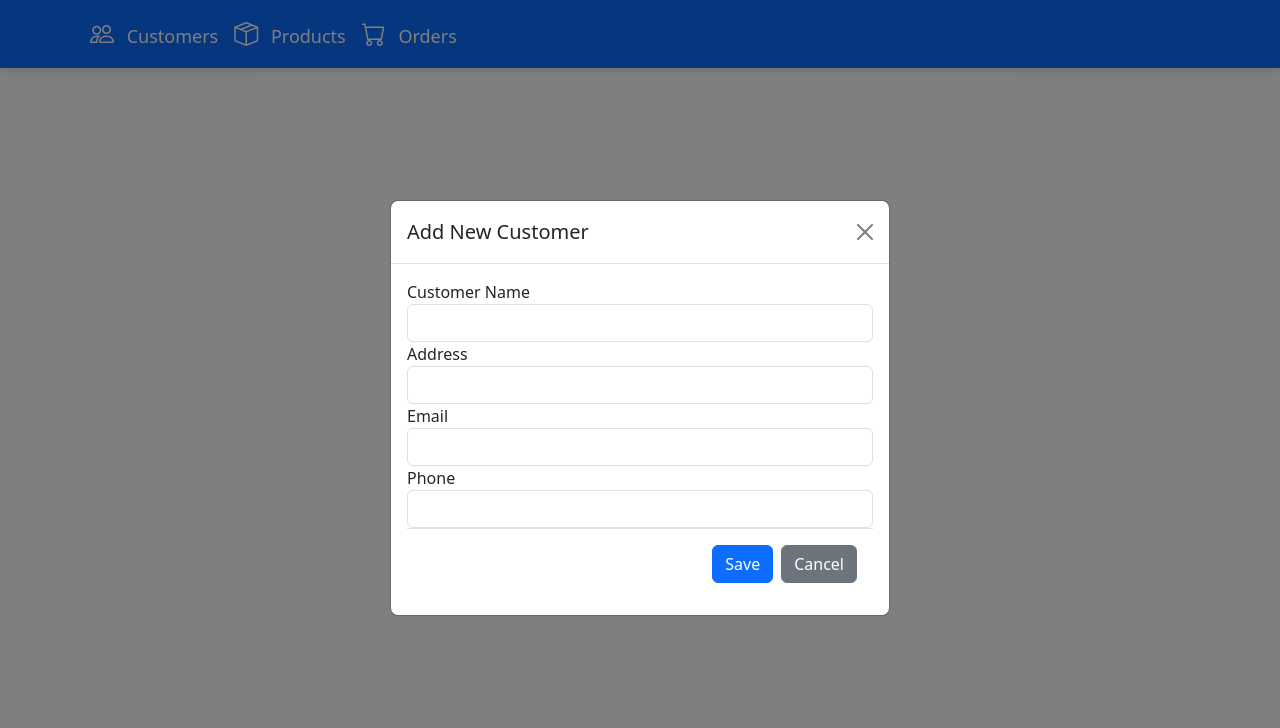
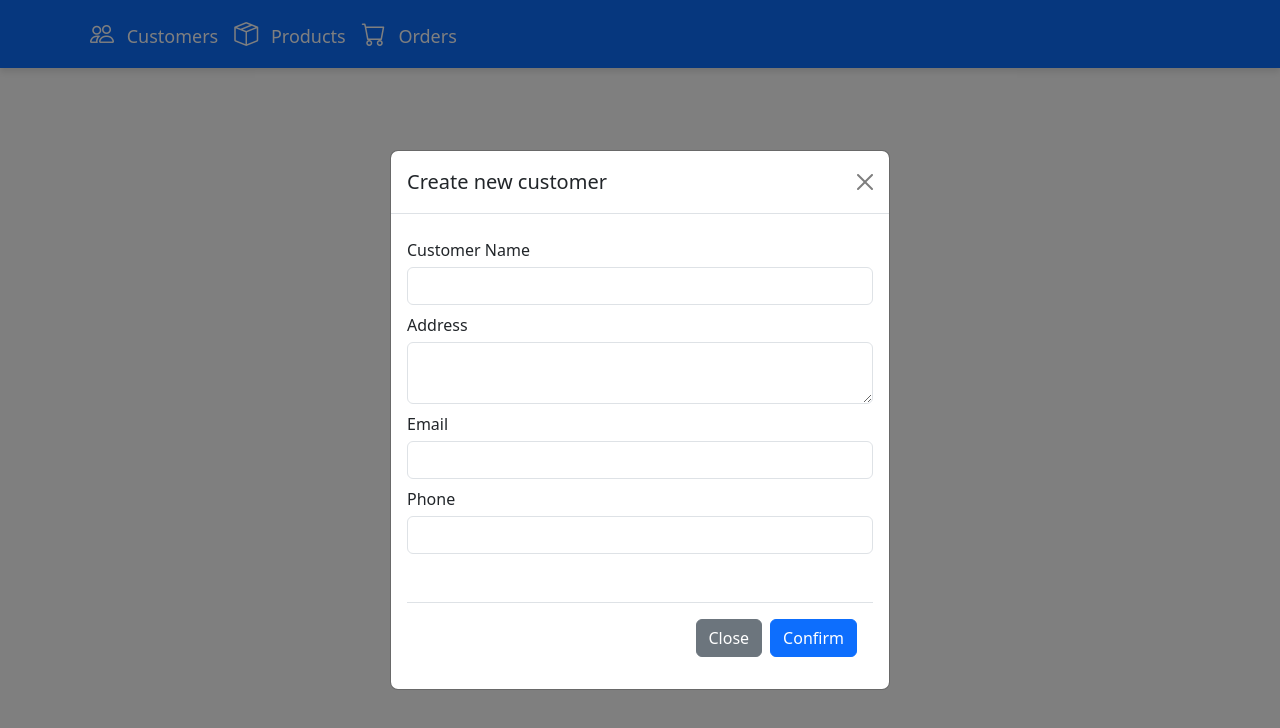
Before and after one commit to NdiayeOusmanaCamara/manager_order, a Vue app: page /AddCustomer in a window 1280 px wide. Shown: the top 728 px of the page. Built offline with nearby package versions, Linux system fonts and the light colour scheme.

Commit message:
update addcustomer

```diff
--- a/src/components/customer/AddCustomer.vue
+++ b/src/components/customer/AddCustomer.vue
@@ -3,30 +3,31 @@
     <div class="modal-dialog">
       <div class="modal-content">
         <div class="modal-header">
-          <h5 class="modal-title">Add New Customer</h5>
+          <h5 class="modal-title">Create new customer</h5>
           <button type="button" class="btn-close" @click="$emit('close')"></button>
         </div>
         <div class="modal-body">
           <form @submit.prevent="submit">
-            <div class="form-group">
+            <div class="form-group  pt-2">
               <label for="name">Customer Name</label>
               <input v-model="newCustomer.name" type="text" class="form-control" required />
             </div>
-            <div class="form-group">
-              <label for="address">Address</label>
-              <input v-model="newCustomer.address" type="text" class="form-control" required />
+            <div class="form-group  pt-2">
+              <label for="address ">Address</label>
+              <textarea  v-model="newCustomer.address" type="text" class="form-control" required ></textarea>
             </div>
-            <div class="form-group">
+            <div class="form-group  pt-2">
               <label for="email">Email</label>
               <input v-model="newCustomer.email" type="email" class="form-control" required />
             </div>
-            <div class="form-group">
+            <div class="form-group pt-2">
               <label for="phone">Phone</label>
               <input v-model="newCustomer.phone" type="tel" class="form-control" required />
             </div>
-            <div class="modal-footer">
-              <button type="submit" class="btn btn-primary">Save</button>
-              <button type="button" class="btn btn-secondary" @click="$emit('close')">Cancel</button>
+            <div class="modal-footer mt-5">
+              <button type="button" class="btn btn-secondary" @click="$emit('close')">Close</button>
+              <button type="submit" class="btn btn-primary">Confirm</button>
+
 
             </div>
           </form>
@@ -53,8 +54,11 @@ const submit = () => {
   background-color: rgba(0, 0, 0, 0.5);
 
 }
+.form-group label{
+padding-bottom: 5px
+}
 .modal-content{
-  margin-top: 200px;
+  margin-top: 150px;
   width: 500px;
   display: flex;
   justify-content: center;
```
